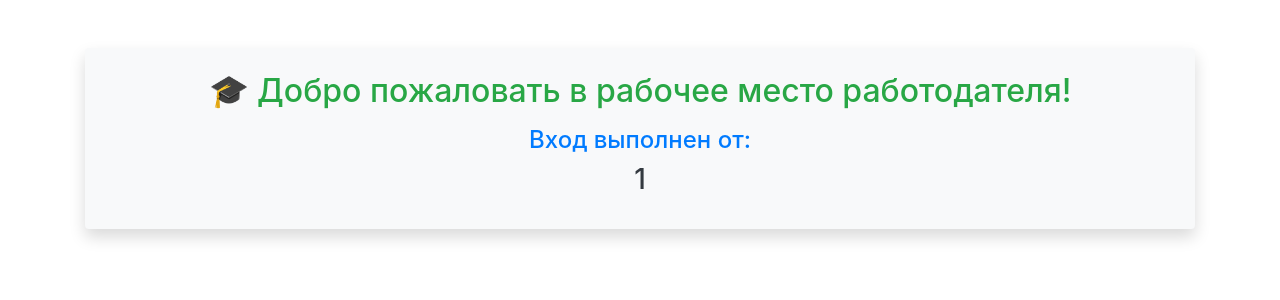
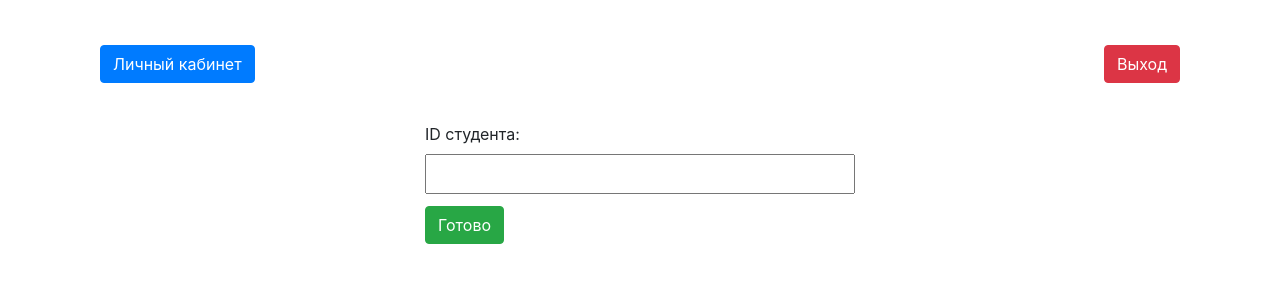
Before and after one commit to Egor137-YaJ/EduCred_YANDEX_MYWEB, a Flask app: page /employer_workspace in a window 1280 px wide. Shown: the part 72-372 px from the top of the page. Run offline with Flask 3, Linux system fonts and the light colour scheme; a user stored in the database is signed in; some libraries are stand-ins or nearby versions.

Commit message:
employer_workspace-started-1---just some code-no tests

```diff
--- /dev/null
+++ b/data/employer_form.py
@@ -0,0 +1,11 @@
+from flask_wtf import FlaskForm
+from wtforms import StringField, SubmitField
+from wtforms.validators import DataRequired, Regexp
+
+class StudentSearchForm(FlaskForm):
+    student_id = StringField("ID студента", validators=[
+        DataRequired(),
+        Regexp(r'^\d+$', message="ID должен быть числом.")
+    ])
+    submit = SubmitField("Готово")
+    invite = SubmitField("Пригласить на собеседование")
--- a/server.py
+++ b/server.py
@@ -1,8 +1,9 @@
 import os
-from flask import Flask, render_template, redirect, url_for, session
-from flask_login import LoginManager, login_user, login_required, logout_user
+from flask import Flask, render_template, redirect, url_for, session, request, flash
+from flask_login import LoginManager, login_user, login_required, logout_user, current_user
 
 from data import db_session
+from data.employer_form import StudentSearchForm
 from data.reg_Univer import RegisterUniverForm, choices
 from data.reg_Student import RegisterStudentForm
 from data.reg_Employer import RegisterEmployerForm
@@ -233,11 +234,62 @@ def university_workspace():
                            joined_title=session.get('self'), style=url_for('static', filename='css/style.css'))
 
 
-@app.route('/employer_workspace')
+@app.route('/employer_workspace', methods=['GET', 'POST'])
+@login_required
 def employer_workspace():
-    ...
-    return render_template('employer_workspace.html',
-                           joined_title=session.get('self'), style=url_for('static', filename='css/style.css'))
+    form = StudentSearchForm()
+    achievements_data = []
+
+    if form.validate_on_submit():
+        student_id = form.student_id.data.strip()
+        db_sess = db_session.create_session()
+        student = db_sess.query(Student).filter(Student.id == student_id).first()
+
+        if not student:
+            flash("Студент с таким ID не найден.", "danger")
+        else:
+            if form.submit.data:
+                achievements = db_sess.query(Achievement).filter(Achievement.student_id == student.id).all()
+                if not achievements:
+                    flash("У студента нет достижений.", "warning")
+                else:
+                    for a in achievements:
+                        university = db_sess.query(University).filter(University.id == a.university_id).first()
+                        achievements_data.append({
+                            'token': a.token,
+                            'description': a.description,
+                            'university_title': university.title if university else "Неизвестно"
+                        })
+
+            elif form.invite.data:
+                if student.employer_id:
+                    flash("Студент уже приглашён.", "info")
+                else:
+                    student.employer_id = current_user.id
+                    db_sess.commit()
+                    flash("Студент успешно приглашён на собеседование.", "success")
+
+    return render_template("employer_workspace.html",
+                           form=form,
+                           achievements=achievements_data,
+                           style=url_for('static', filename='css/style.css'))
+
+
+@app.route('/invite/<int:student_id>', methods=['POST'])
+@login_required
+def invite_student(student_id):
+    db_sess = db_session.create_session()
+    student = db_sess.query(Student).filter(Student.id == student_id).first()
+
+    if not student:
+        flash("Невозможно пригласить: студент не найден.")
+        return redirect(url_for('employer_workspace'))
+
+    student.employer_id = current_user.id
+    db_sess.commit()
+
+    flash(f"Студент с ID {student_id} приглашён на собеседование.")
+    return redirect(url_for('employer_workspace'))
 
 
 @app.route('/student_workspace')
--- a/static/css/style.css
+++ b/static/css/style.css
@@ -14,3 +14,51 @@ form.reg_form textarea {
     box-sizing: border-box;
     margin-bottom: 7px;
 }
+
+.btn {
+    display: inline-block;
+    padding: 6px 12px;
+    margin: 5px 0;
+    font-size: 16px;
+    font-weight: bold;
+    background-color: #4CAF50;
+    color: white;
+    border: none;
+    text-decoration: none;
+    cursor: pointer;
+    border-radius: 4px;
+}
+
+.btn:hover {
+    background-color: #45a049;
+}
+
+.container {
+    max-width: 900px;
+    margin: 0 auto;
+    padding: 20px;
+}
+
+.table-box table {
+    width: 100%;
+    border-collapse: collapse;
+    margin-top: 20px;
+}
+
+.table-box th, .table-box td {
+    border: 1px solid #ddd;
+    padding: 8px;
+    text-align: left;
+}
+
+.table-box th {
+    background-color: #f2f2f2;
+}
+
+.flash-messages .alert {
+    padding: 10px;
+    background-color: #f0ad4e;
+    color: white;
+    margin-bottom: 10px;
+    border-radius: 4px;
+}
--- a/templates/employer_workspace.html
+++ b/templates/employer_workspace.html
@@ -1,9 +1,60 @@
 {% extends "base.html" %}
 
+
 {% block content %}
-  <div class="container mt-5 p-4 bg-light rounded shadow text-center">
-    <h2 class="text-success mb-3">🎓 Добро пожаловать в рабочее место работодателя!</h2>
-    <h4 class="text-primary">Вход выполнен от:</h4>
-    <h3 class="text-dark fw-bold">{{ joined_title }}</h3>
-  </div>
+
+<div class="container">
+
+    {% with messages = get_flashed_messages() %}
+        {% if messages %}
+            <div class="flash-messages">
+                {% for message in messages %}
+                    <div class="alert alert-warning">{{ message }}</div>
+                {% endfor %}
+            </div>
+        {% endif %}
+    {% endwith %}
+
+    <div class="d-flex justify-content-between align-items-center mb-4">
+        <a href="/employer_lk" class="btn btn-primary">Личный кабинет</a>
+        <a href="/logout" class="btn btn-danger">Выход</a>
+    </div>
+
+    <form method="post" action="/employer_workspace" class="reg_form">
+        <label for="student_id">ID студента:</label>
+        <input type="text" id="student_id" name="student_id" required>
+        <button type="submit" class="btn btn-success">Готово</button>
+    </form>
+
+    {% if achievements %}
+    <div class="table-box">
+        <table class="table table-striped">
+            <thead>
+                <tr>
+                    <th>Токен</th>
+                    <th>Название достижения</th>
+                    <th>Учебное заведение</th>
+                    <th>Приглашение</th>
+                </tr>
+            </thead>
+            <tbody>
+                {% for ach in achievements %}
+                <tr>
+                    <td>{{ ach.token }}</td>
+                    <td>{{ ach.description }}</td>
+                    <td>{{ ach.university_title }}</td>
+                    <td>
+                        <form method="post" action="/invite/{{ ach.student_id }}">
+                            <button type="submit" class="btn btn-outline-info btn-sm">Пригласить</button>
+                        </form>
+                    </td>
+                </tr>
+                {% endfor %}
+            </tbody>
+        </table>
+    </div>
+    {% endif %}
+
+</div>
+
 {% endblock %}
```
